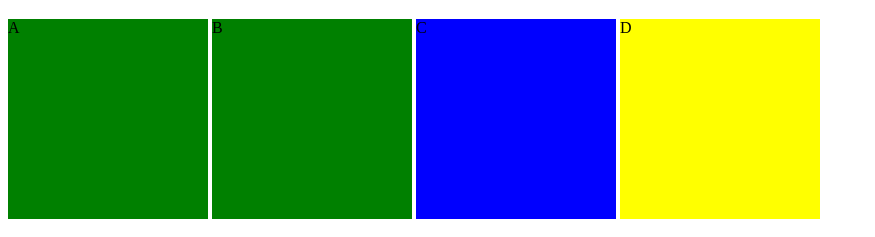
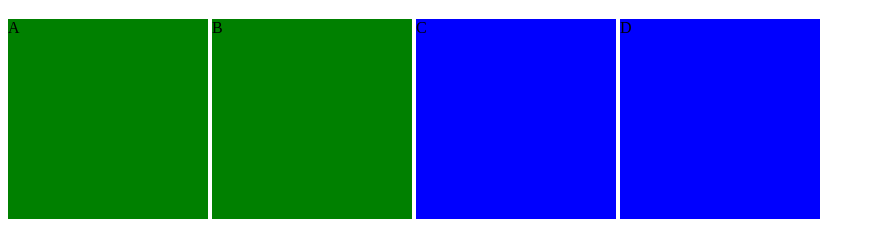
Before and after one commit to vikratnverma945/stackBeastYt, a plain HTML site: page new.html in a window 1280 px wide. Shown: the part 61-298 px from the top of the page, without its empty margins (0-875 px from the left). Drawn offline with Linux system fonts and the light colour scheme.

Commit message:
changedb blue

```diff
--- a/new.html
+++ b/new.html
@@ -30,7 +30,7 @@ border:mediumvioletred;
   <div style="background-color: green;">A</div>
   <div style="background-color: green;">B</div>
   <div style="background-color:blue;">C</div>
-  <div style="background-color: yellow;">D</div>
+  <div style="background-color: blue;">D</div>
 
 
 
```
